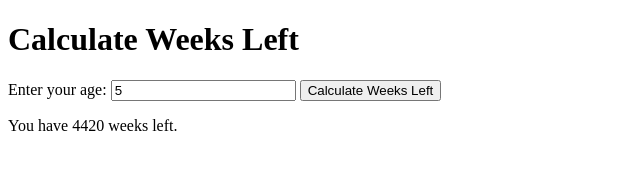
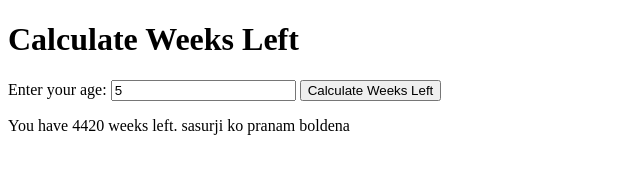
Before and after one commit to tripura-kant/Python-day2-demo, a plain HTML site: page index.html in a window 1280 px wide. Both pictures are taken after typing "5" into the empty fields and a click on the button "Calculate Weeks Left". Shown: the whole page, without its empty margins (0-640 px from the left). Drawn offline with Linux system fonts and the light colour scheme.

Commit message:
Update index.html

```diff
--- a/index.html
+++ b/index.html
@@ -17,7 +17,7 @@
             var age = document.getElementById("age").value;
             var yearsLeft = 90 - age;
             var weeksLeft = 52 * yearsLeft;
-            document.getElementById("result").innerText = "You have " + weeksLeft + " weeks left.";
+            document.getElementById("result").innerText = "You have " + weeksLeft + " weeks left. sasurji ko pranam boldena";
         }
     </script>
 </body>
```
